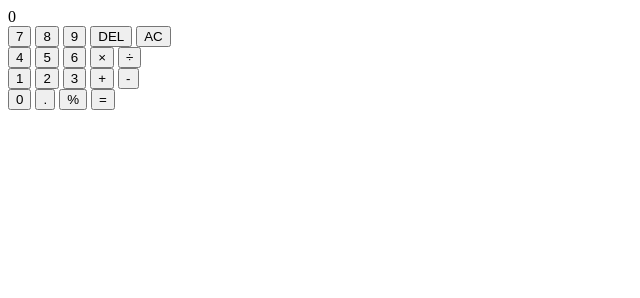
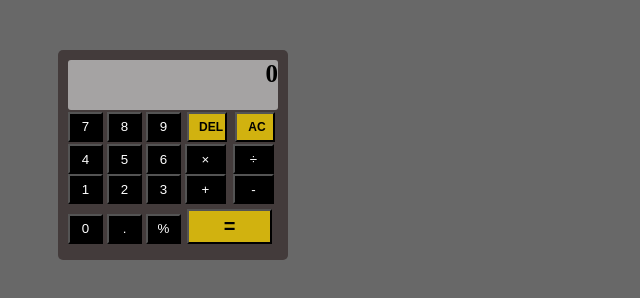
Before and after one commit to DenizAltunkapan/js-calculator, a plain HTML site: page index.html in a window 1280 px wide. Shown: the whole page, without its empty margins (0-640 px from the left). Drawn offline with Linux system fonts and the light colour scheme.

Commit message:
add basic styles for calculator

```diff
--- a/index.html
+++ b/index.html
@@ -21,23 +21,24 @@
             <button class="number">4</button>
             <button class="number">5</button>
             <button class="number">6</button>
-            <button class="number">&#215;</button>
-            <button class="number">&#xF7;</button>
+            <button class="operator">&#215;</button>
+            <button class="operator">&#xF7;</button>
         </div>
         <div>
             <button class="number">1</button>
             <button class="number">2</button>
             <button class="number">3</button>
-            <button class="number">&#43;</button>
-            <button class="number">&#045;</button>
+            <button class="operator">&#43;</button>
+            <button class="operator">&#045;</button>
         </div>
         <div>
-            <button class="number">0</button>
-            <button class="number">.</button>
-            <button class="number">&#37;</button>
+            <div class="bottom">
+                <button class="number">0</button>
+                <button class="number">.</button>
+                <button class="number">&#37;</button>
+            </div>
             <button class="equal">&#61;</button>
         </div>
-
     </div>
     <script src="script.js"></script>
 </body>
--- a/style.css
+++ b/style.css
@@ -0,0 +1,56 @@
+body{
+    background-color: rgb(104, 104, 104);
+}
+.calculator{
+    width: 210px;
+    height: 190px;
+    margin-top: 50px;
+    margin-left: 50px;
+    padding: 10px;
+    background-color: rgb(67, 59, 59);
+    border-radius: 5px;
+}
+.display{
+    width: 210px;
+    height: 50px;
+    border-radius: 3px;
+    background-color: rgba(210, 211, 212, 0.687);
+    text-align: end;
+    font-size: 25px;
+    font-weight: bolder;
+}
+.number{
+    width: 35px;
+    height: 30px;
+    background-color: black;
+    color: white;
+}
+.operator{
+    width: 41px;
+    height: 30px;
+    margin-right: 3px;
+    background-color: black;
+    color: white;
+}
+.undo{
+    width:40px;
+    height: 30px;
+    margin: 2px;
+    text-align: center;
+    background-color: rgba(240, 205, 7, 0.824);;
+    font-weight: bold;
+    font-size: 12px;
+    text-indent: 4px;
+}
+.bottom{
+    display: inline-block;
+    width: 115px;
+}
+.equal{
+    width:85px;
+    height: 35px;
+    background-color: rgba(240, 205, 7, 0.824);
+    font-weight: bold;
+    font-size: 20px;
+    margin-top: 5px;
+}
```
